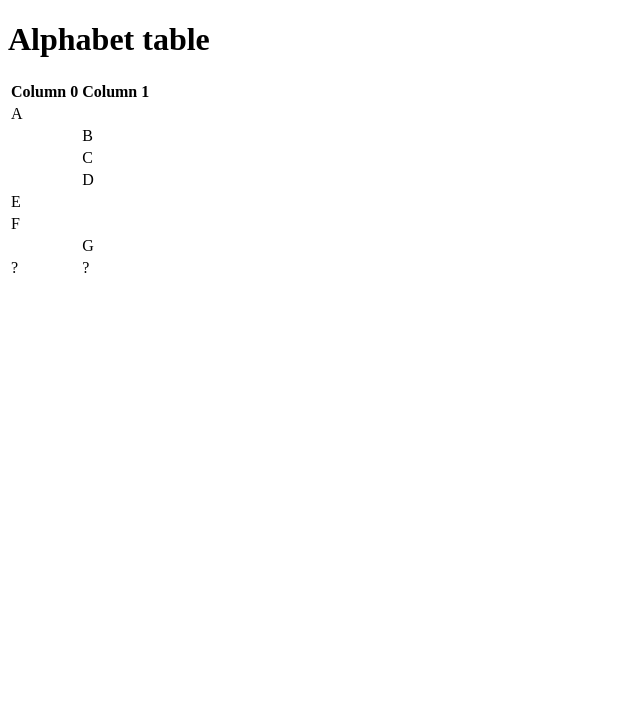
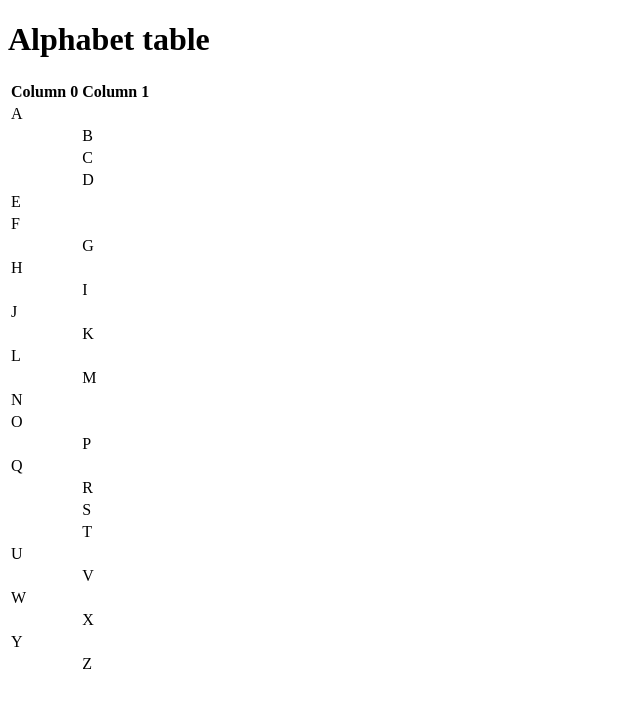
Before and after one commit to comp426-2023-spring/a01-XimenaColopy, a website: page public/index.html in a window 1280 px wide. Shown: the whole page, without its empty margins (0-640 px from the left). Drawn offline with Linux system fonts and the light colour scheme.

Commit message:
fixed index.html

```diff
--- a/public/index.html
+++ b/public/index.html
@@ -37,7 +37,61 @@
     						<td></td><td>G</td>
   					</tr>
   					<tr>
-    						<td>?</td><td>?</td>
+    						<td>H</td><td></td>
+  					</tr>
+						<tr>
+    						<td></td><td>I</td>
+  					</tr>
+						<tr>
+    						<td>J</td><td></td>
+  					</tr>
+						<tr>
+    						<td></td><td>K</td>
+  					</tr>
+						<tr>
+    						<td>L</td><td></td>
+  					</tr>
+						<tr>
+    						<td></td><td>M</td>
+  					</tr>
+						<tr>
+    						<td>N</td><td></td>
+  					</tr>
+						<tr>
+    						<td>O</td><td></td>
+  					</tr>
+						<tr>
+    						<td></td><td>P</td>
+  					</tr>
+						<tr>
+    						<td>Q</td><td></td>
+  					</tr>
+						<tr>
+    						<td></td><td>R</td>
+  					</tr>
+						<tr>
+    						<td></td><td>S</td>
+  					</tr>
+						<tr>
+    						<td></td><td>T</td>
+  					</tr>
+						<tr>
+    						<td>U</td><td></td>
+  					</tr>
+						<tr>
+    						<td></td><td>V</td>
+  					</tr>
+						<tr>
+    						<td>W</td><td></td>
+  					</tr>
+						<tr>
+    						<td></td><td>X</td>
+  					</tr>
+						<tr>
+    						<td>Y</td><td></td>
+  					</tr>
+						<tr>
+    						<td></td><td>Z</td>
   					</tr>
 				</tbody>
 			</table>
--- a/server.js
+++ b/server.js
@@ -11,7 +11,7 @@ var argv = require('minimist')(process.argv.slice(2));
 
 // Define a const `port` using the argument from the command line.
 // Make this const default to port 3000 if there is no argument given for `--port`.
-const PORT = argv.port || 3000
+const PORT = argv.port || 3000;
 // Use the fs module to create an arrow function using `fs.readFile`.
 // Use the documentation for the Node.js `fs` module.
 // The function must read a file located at `./public/index.html` and do some stuff with it.
```
Also changed, not shown: 1 other file.
